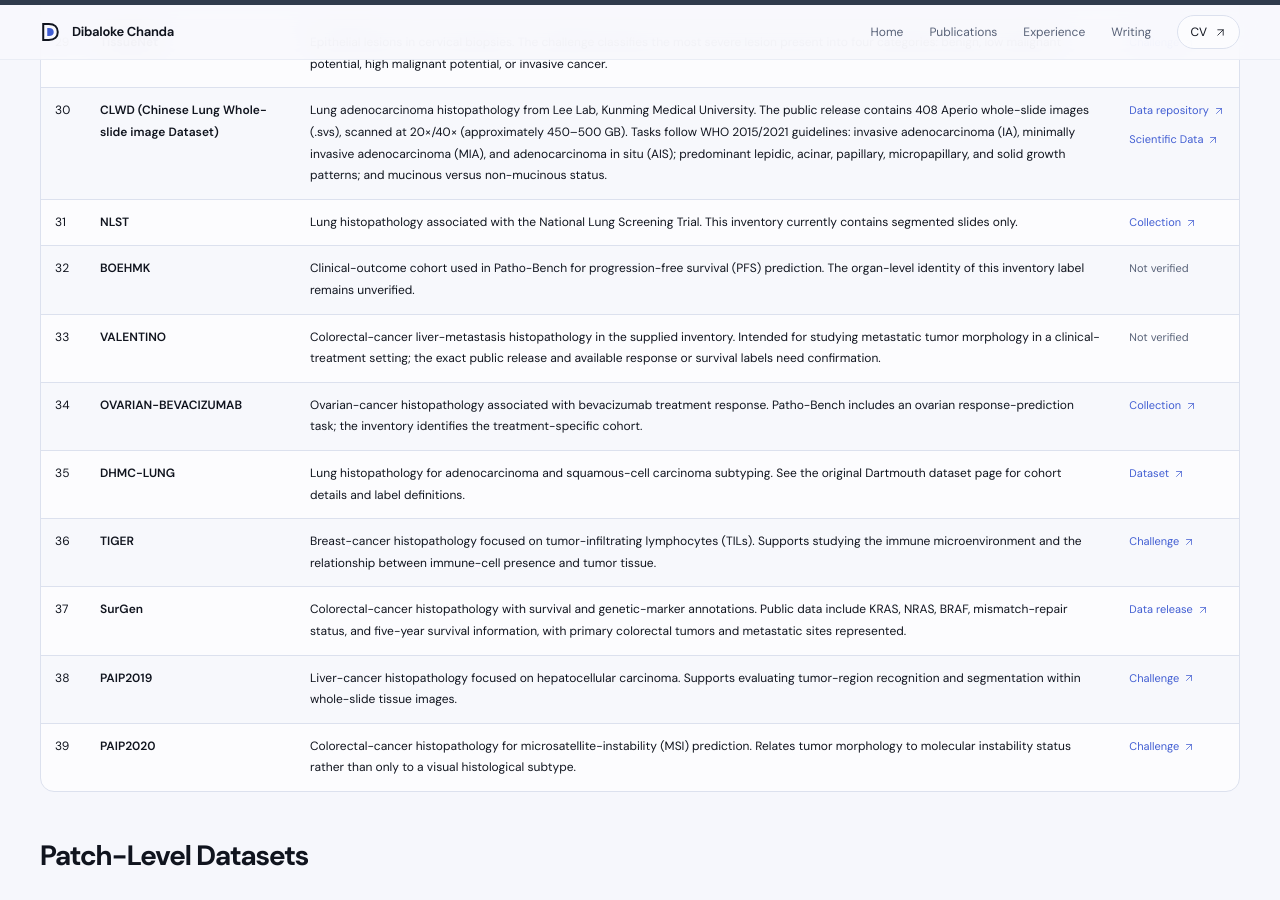
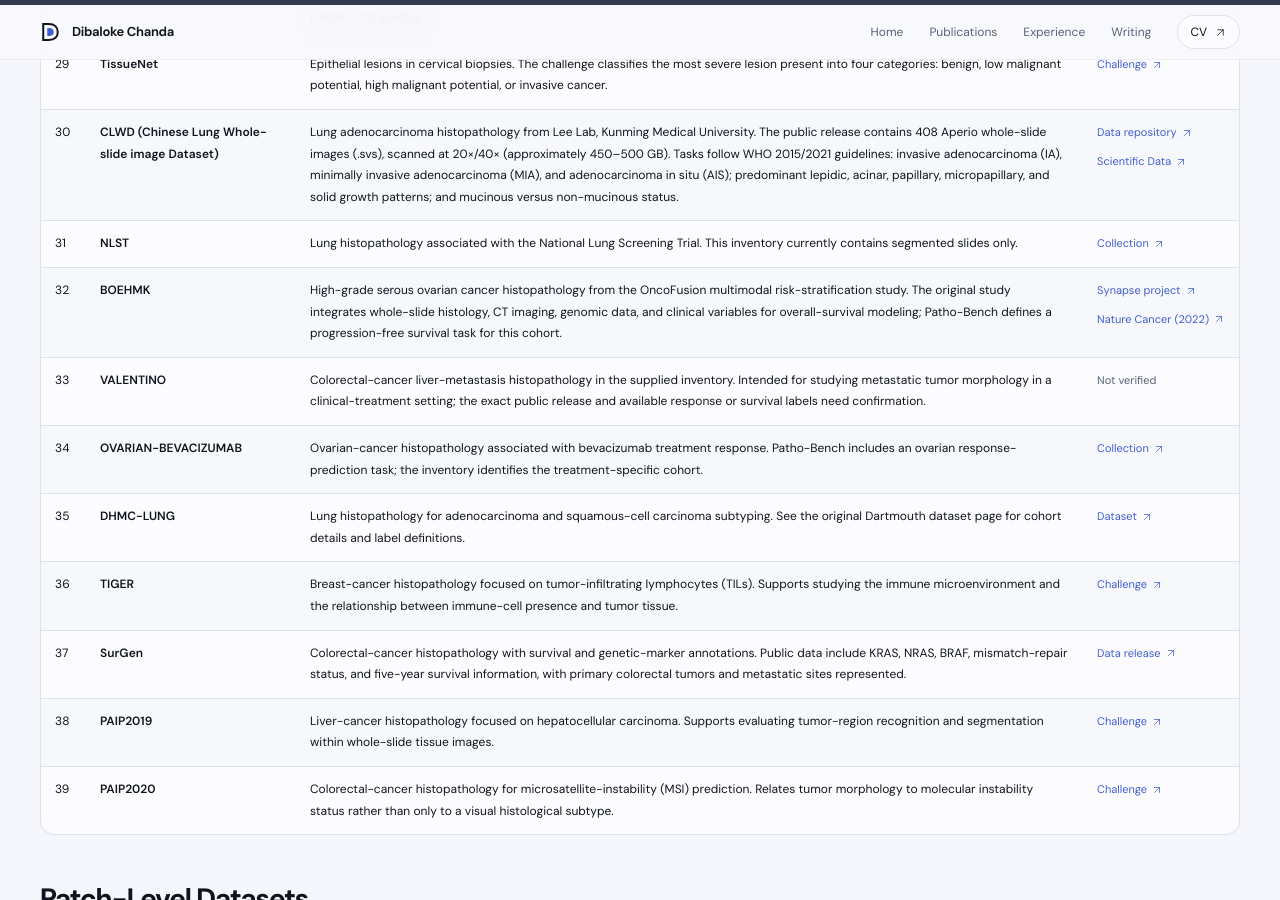
Before and after one commit to dibaloke/dibaloke.github.io, a Jekyll site: the page built from _pages/fm-bench.html, in a window 1280 px wide and 900 px high, scrolled down 2653 px. Built offline with Jekyll 4.4.1, drawn with Linux system fonts in a browser that asks for light colours.

Commit message:
Verify BOEHMK ovarian cohort and add corrected publication and Synapse links

```diff
--- a/_data/fm_bench.json
+++ b/_data/fm_bench.json
@@ -326,8 +326,12 @@
     "segmented": "183",
     "features": "183",
     "magnifications": "20×, 10×, 5×",
-    "domain": "Clinical-outcome cohort used in Patho-Bench for progression-free survival (PFS) prediction. The organ-level identity of this inventory label remains unverified.",
-    "source_url": "https://github.com/mahmoodlab/Patho-Bench/blob/main/advanced_usage/configs/tasks.yaml"
+    "domain": "High-grade serous ovarian cancer histopathology from the OncoFusion multimodal risk-stratification study. The original study integrates whole-slide histology, CT imaging, genomic data, and clinical variables for overall-survival modeling; Patho-Bench defines a progression-free survival task for this cohort.",
+    "source_url": "https://github.com/kmboehm/onco-fusion",
+    "dataset_url": "https://www.synapse.org/#!Synapse:syn25946117",
+    "dataset_link_label": "Synapse project",
+    "publication_url": "https://doi.org/10.1038/s43018-022-00388-9",
+    "publication_label": "Nature Cancer (2022)"
   },
   {
     "number": 33,
```
